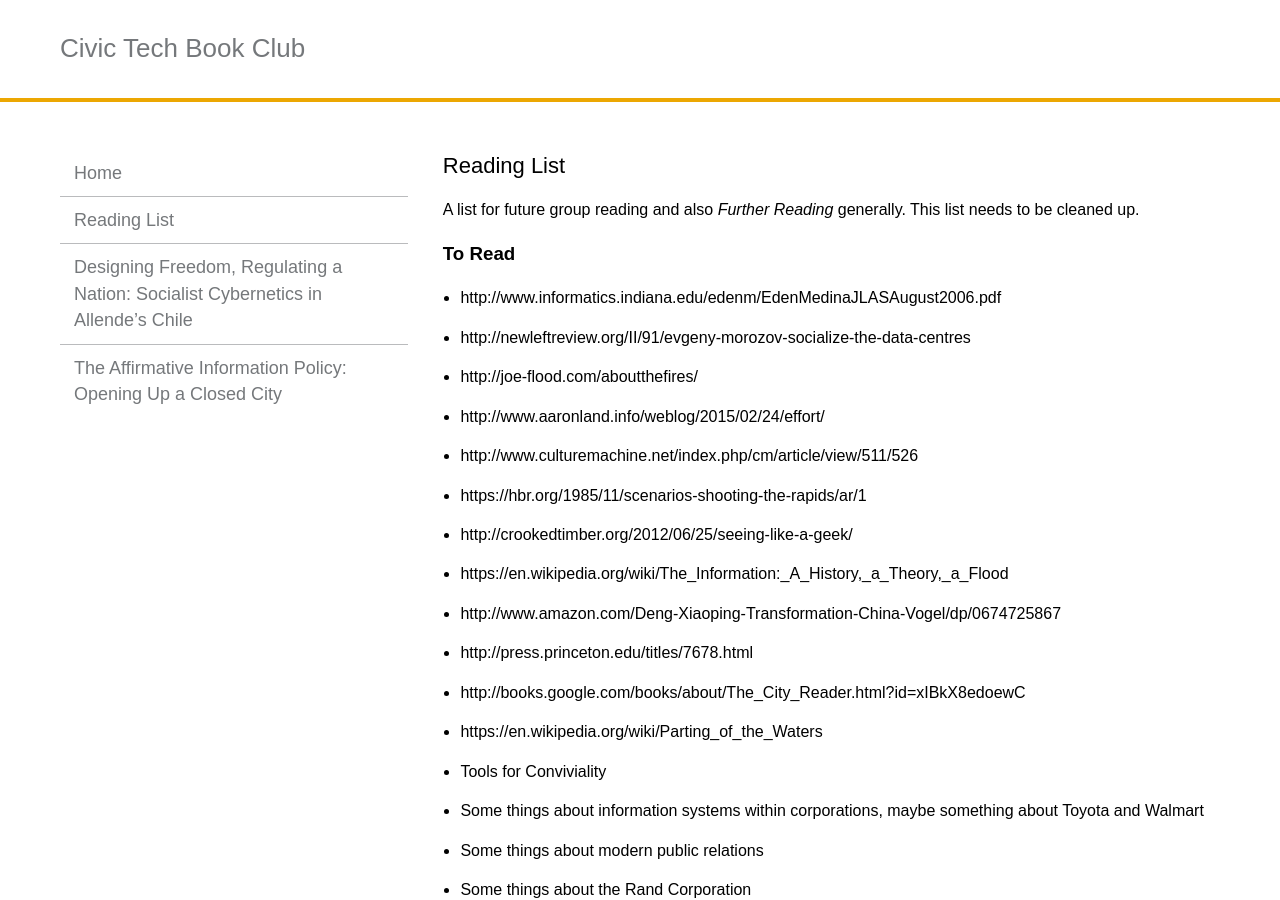
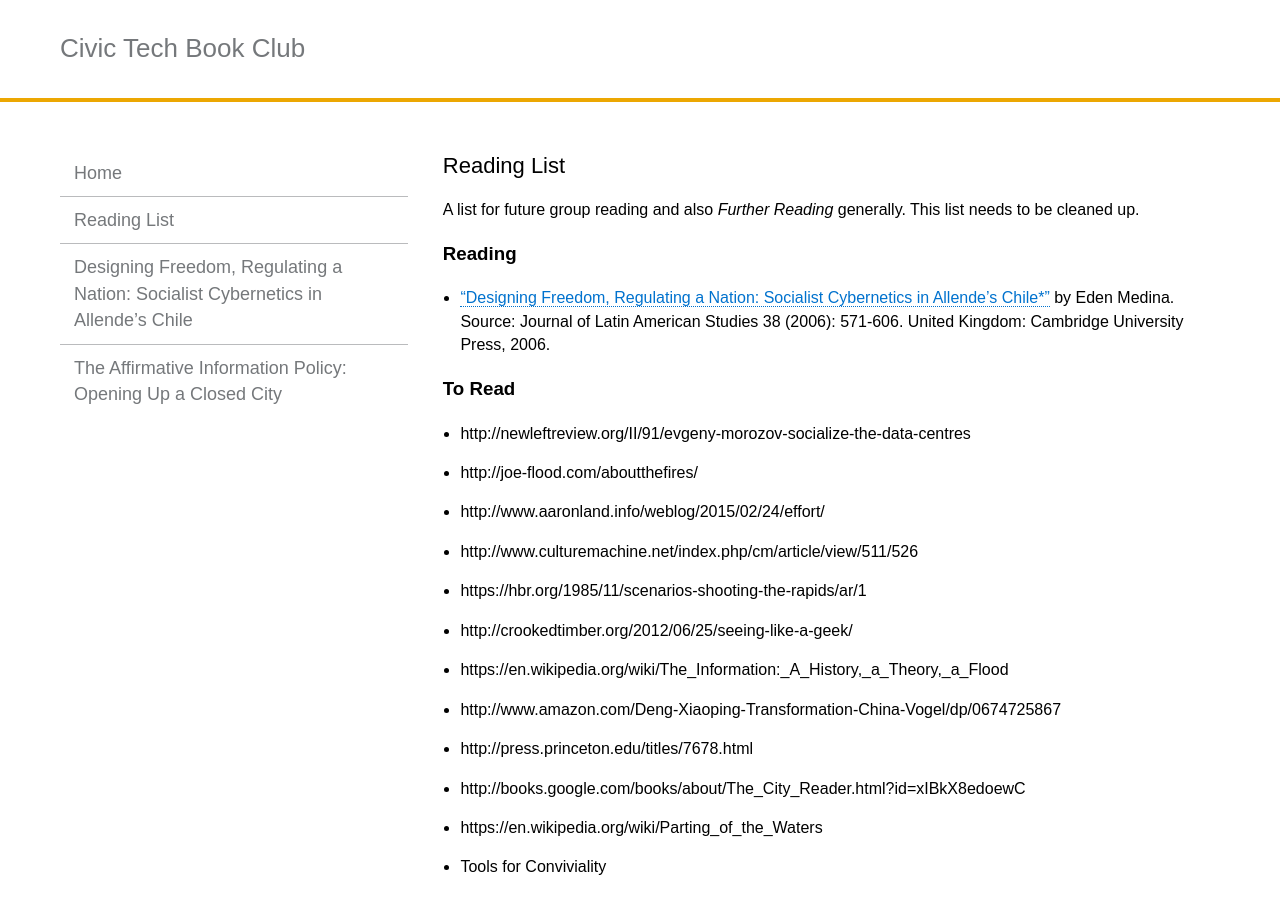
Before and after one commit to rebeccawilliams/bookclub, a Jekyll site: the page built from readinglist.md, in a window 1280 px wide and 900 px high. Built offline with Jekyll 4.4.1, drawn with Linux system fonts in a browser that asks for light colours.

Commit message:
updated reading 2

```diff
--- a/readinglist.md
+++ b/readinglist.md
@@ -5,9 +5,11 @@ title:  "Reading List"
 
 A list for future group reading and also _Further Reading_ generally. This list needs to be cleaned up.
 
+### Reading
+- ["Designing Freedom, Regulating a Nation: Socialist Cybernetics in Allende’s Chile*"](http://www.informatics.indiana.edu/edenm/EdenMedinaJLASAugust2006.pdf) by Eden Medina. Source: Journal of Latin American Studies 38 (2006): 571-606. United Kingdom: Cambridge University Press, 2006.
+
 ### To Read
 
-- http://www.informatics.indiana.edu/edenm/EdenMedinaJLASAugust2006.pdf
 - http://newleftreview.org/II/91/evgeny-morozov-socialize-the-data-centres
 - http://joe-flood.com/aboutthefires/
 - http://www.aaronland.info/weblog/2015/02/24/effort/
```
